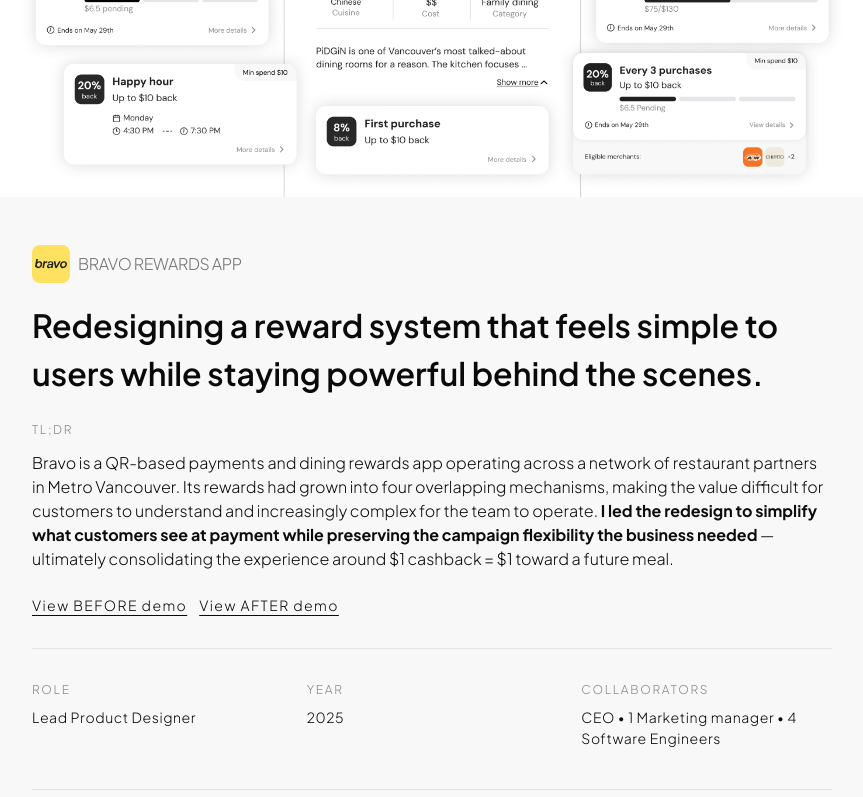
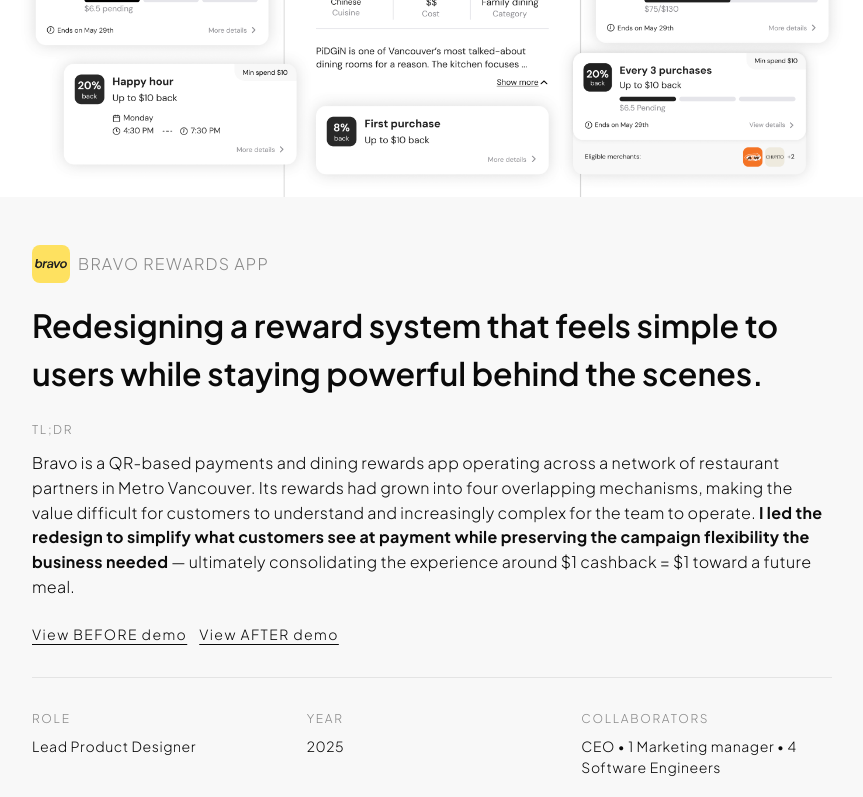
Before and after one commit to siyayang0420/siya-portfolio, a Next.js app: page /simplifying-a-consumer-fintech-reward-engine in a window 1280 px wide. Shown: the part 315-1112 px from the top of the page, without its empty margins (208-1071 px from the left). Built offline with nearby package versions, Linux system fonts and the light colour scheme.

Commit message:
Align project page prose styling

```diff
--- a/app/[slug]/page.tsx
+++ b/app/[slug]/page.tsx
@@ -101,16 +101,27 @@ export default async function ProjectPage({
           <TopBar />
         </div>
 
-        <div className="max-w-[800px] mx-auto pt-12 pb-24 px-4 md:px-0">
+        {/* One owner for prose metrics, for the whole document.
+            These lived on the BravoActs <section>, which meant the TL;DR and
+            the meta block above it were set differently (normal tracking,
+            1.5 leading) from the identical-looking paragraphs below. Hoisting
+            them here makes the intro and the case study one typographic
+            system, and leaves components free of tracking utilities that a
+            descendant selector would have overridden anyway. */}
+        <div className="max-w-[800px] mx-auto pt-12 pb-24 px-4 md:px-0 [&_h2]:tracking-[0.02em] [&_h2]:leading-[1.55] [&_p]:tracking-[0.02em] [&_p]:leading-[1.55]">
         {/* The mark is per-project, so a case study without one still gets a
             correctly-spaced eyebrow rather than a gap where a logo would go. */}
         <div className="mb-[18px] flex items-center gap-2">
           {project.mark === 'bravo' && <BravoMark />}
-          <span className="text-[16px] uppercase tracking-[-0.02em] text-neutral-500">
+          {/* Uppercase always takes positive tracking — it was set to
+              -0.02em, which jams the caps together. 0.08em rather than the
+              0.14em the 12px labels use: the wider a face is set, the less
+              extra letterspacing it needs at the same optical density. */}
+          <span className="text-[16px] uppercase tracking-[0.08em] text-muted">
             {project.breadcrumb}
           </span>
         </div>
-        <h1 className="font-semibold text-[clamp(28px,3vw,32px)]  mb-6">
+        <h1 className="font-semibold text-[clamp(28px,3vw,32px)] mb-6">
           {project.heading}
         </h1>
         {/* <div className="flex flex-wrap gap-2 mb-8">
--- a/next.config.ts
+++ b/next.config.ts
@@ -3,6 +3,12 @@ import type { NextConfig } from "next";
 const nextConfig: NextConfig = {
   // Several lockfiles live above this folder; pin the root so tracing is sane.
   outputFileTracingRoot: __dirname,
+  images: {
+    // The case-study cover is served at quality 90 — it is a UI mockup, so it
+    // is mostly small text and hard edges, which the default 75 smears.
+    // Undeclared qualities warn today and are an error from Next 16.
+    qualities: [75, 90],
+  },
 };
 
 export default nextConfig;
```
